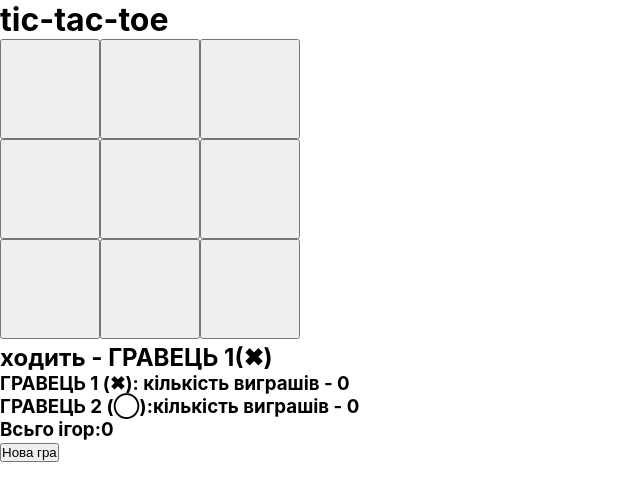
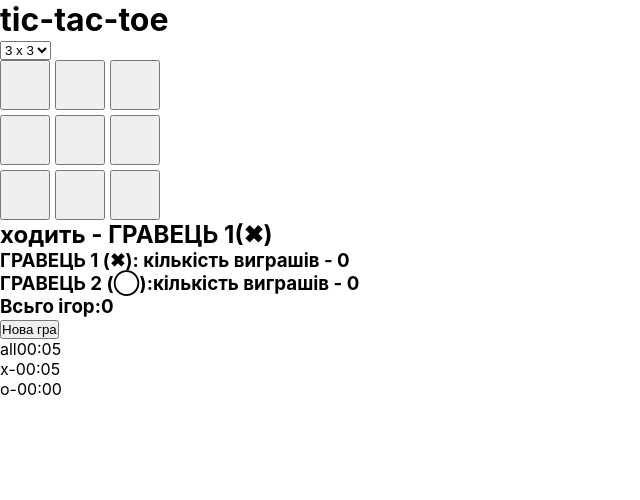
Before and after one commit to Yuliia-Myrakhovska/tic-tac-toe, a React (Create React App) app: page / in a window 1280 px wide. Shown: the top 500 px of the page, without its empty margins (0-640 px from the left). Built offline with nearby package versions, Linux system fonts and the light colour scheme.

Commit message:
added board frame selection

```diff
--- a/src/App.css
+++ b/src/App.css
@@ -6,13 +6,12 @@
   box-sizing: border-box;
 }
 
-.board__container {
-  display: inline-block;
-}
 .board__item {
   display: flex;
 }
 .squere {
-  width: 100px;
-  height: 100px;
+  width: 50px;
+  height: 50px;
+  cursor: pointer;
+  font-size: 24px;
 }
--- a/src/App.js
+++ b/src/App.js
@@ -2,32 +2,54 @@ import React, { useState, useEffect } from "react";
 import Board from "./components/Board";
 import Info from "./components/Info";
 import Modal from "./components/Modal";
-
+import Timer from "./components/Timer";
 import "./App.css";
 
-function getWinner(squqres) {
-  const options = [
-    [0, 1, 2],
-    [3, 4, 5],
-    [6, 7, 8],
-    [0, 4, 8],
-    [2, 4, 6],
-    [0, 3, 6],
-    [1, 4, 7],
-    [2, 5, 8],
-  ];
-  for (let i = 0; i < options.length; i++) {
-    const [a, b, c] = options[i];
+function getOptions(size = 3) {
+  const options = [];
 
-    if (squqres[a] && squqres[a] === squqres[b] && squqres[a] === squqres[c]) {
-      return squqres[a];
+  //варінти по горизонталі та вертикалі
+  for (let i = 0; i < size; i++) {
+    const row = [];
+    const col = [];
+    for (let j = 0; j < size; j++) {
+      row.push(i * size + j);
+      col.push(j * size + i);
+    }
+    options.push(row);
+    options.push(col);
+  }
+
+  //варіанти діагоналей
+  const diag = [];
+  const diag2 = [];
+
+  for (let i = 0; i < size; i++) {
+    diag.push(i * size + i);
+    diag2.push(i * size + (size - (i + 1)));
+  }
+  options.push(diag);
+  options.push(diag2);
+
+  return options;
+}
+function getWinner(squqres, size) {
+  const options = getOptions(size);
+
+  for (let line of options) {
+    const first = squqres[line[0]];
+
+    if (first && line.every((i) => squqres[i] === first)) {
+      return first;
     }
   }
   return null;
 }
 function App() {
   const [isNext, setIsNext] = useState(true);
-  const [squqres, setSquqres] = useState(Array(9).fill(null));
+  const [size, setSize] = useState(3);
+  const [selectedSize, setSelectedSize] = useState(3);
+  const [squqres, setSquqres] = useState(Array(size * size).fill(null));
   const [winX, setWinX] = useState(0);
   const [winO, setWinO] = useState(0);
   const [allGame, setAllGame] = useState(0);
@@ -35,9 +57,18 @@ function App() {
   const [isModalOpen, setIsModalOpen] = useState(false);
 
   function resetGame() {
-    setSquqres(Array(9).fill(null));
+    setSize(selectedSize);
+    setSquqres(Array(selectedSize * selectedSize).fill(null));
     setIsNext(true);
+    emtyTimer();
+    setIsGameOver(false);
   }
+
+  function changeSize(e) {
+    const newSize = parseInt(e.target.value, 10);
+    setSelectedSize(newSize);
+  }
+
   function gameClick(i) {
     const newSquqres = [...squqres];
     if (getWinner(squqres) || newSquqres[i]) {
@@ -55,7 +86,7 @@ function App() {
   }
 
   useEffect(() => {
-    const winner = getWinner(squqres);
+    const winner = getWinner(squqres, size);
     const isFull = squqres.every((cell) => cell !== null);
 
     if (winner) {
@@ -63,25 +94,72 @@ function App() {
         setStatusGame("Переміг: ігрок 1.  Вітаємо!");
         setWinX((prev) => prev + 1);
         showModal();
+        setTimerGame(timeX);
+        setIsGameOver(true);
       } else {
         setStatusGame("Переміг: ігрок 2.  Вітаємо!");
         setWinO((prev) => prev + 1);
         showModal();
+        setTimerGame(timeO);
+        setIsGameOver(true);
       }
       setAllGame((prev) => prev + 1);
     } else if (isFull) {
       setStatusGame("Нічия! Спробуйте ще :)");
       setAllGame((prev) => prev + 1);
       showModal();
+      setTimerGame(seconds);
+      setIsGameOver(true);
     } else {
       setStatusGame("ходить - " + (isNext ? "ГРАВЕЦЬ 1(✖)" : "ГРАВЕЦЬ 2(◯)"));
     }
   }, [squqres, isNext]);
 
+  //timer
+  const [seconds, setSeconds] = useState(0);
+  const [timeX, setTimeX] = useState(0);
+  const [timeO, setTimeO] = useState(0);
+  const [timerGame, setTimerGame] = useState(0);
+  const [isGameOver, setIsGameOver] = useState(false);
+
+  function emtyTimer() {
+    setSeconds(0);
+    setTimeX(0);
+    setTimeO(0);
+  }
+
+  useEffect(() => {
+    if (isGameOver) return;
+    const timerGame = setInterval(() => {
+      setSeconds((prev) => prev + 1);
+    }, 1000);
+
+    return () => clearInterval(timerGame);
+  }, [isGameOver]);
+
+  useEffect(() => {
+    if (isGameOver) return;
+    const timerGame = setInterval(() => {
+      if (isNext) {
+        setTimeX((prev) => prev + 1);
+      } else {
+        setTimeO((prev) => prev + 1);
+      }
+    }, 1000);
+    return () => clearInterval(timerGame);
+  }, [isNext, isGameOver]);
+
   return (
     <div>
       <h1>tic-tac-toe</h1>
-      <Board squqres={squqres} onClick={gameClick} />
+      <select value={selectedSize} onChange={changeSize}>
+        {[3, 4, 5, 6, 7, 8, 9].map((i) => (
+          <option key={i} value={i}>
+            {i} x {i}
+          </option>
+        ))}
+      </select>
+      <Board squqres={squqres} size={size} onClick={gameClick} />
       <Info
         statusGame={statusGame}
         winX={winX}
@@ -89,9 +167,11 @@ function App() {
         allGame={allGame}
         onReset={resetGame}
       />
+      <Timer time={seconds} timeX={timeX} timeO={timeO} />
       <Modal
         isOpen={isModalOpen}
         statusGame={statusGame}
+        timerGame={timerGame}
         onClose={() => setIsModalOpen(false)}
       />
     </div>
--- a/src/components/Board.jsx
+++ b/src/components/Board.jsx
@@ -1,26 +1,18 @@
 import Squqre from "./Squqre";
 
-function Board({ squqres, onClick }) {
-  function renderSquqres(i) {
-    return <Squqre value={squqres[i]} onClick={() => onClick(i)} />;
-  }
+function Board({ squqres, size, onClick }) {
   return (
-    <div className="board__container">
-      <div className="board__item">
-        {renderSquqres(0)}
-        {renderSquqres(1)}
-        {renderSquqres(2)}
-      </div>
-      <div className="board__item">
-        {renderSquqres(3)}
-        {renderSquqres(4)}
-        {renderSquqres(5)}
-      </div>
-      <div className="board__item">
-        {renderSquqres(6)}
-        {renderSquqres(7)}
-        {renderSquqres(8)}
-      </div>
+    <div
+      style={{
+        display: "grid",
+        gridTemplateColumns: `repeat(${size}, 50px)`,
+        gridTemplateRows: `repeat(${size}, 50px)`,
+        gap: "5px",
+      }}
+    >
+      {squqres.map((item, index) => (
+        <Squqre key={index} value={item} onClick={() => onClick(index)} />
+      ))}
     </div>
   );
 }
--- a/src/components/Modal.jsx
+++ b/src/components/Modal.jsx
@@ -1,9 +1,15 @@
 import close from "../img/close.svg";
 import style from "./modal.module.css";
 
-function Modal({ isOpen, statusGame, onClose }) {
+function Modal({ isOpen, statusGame, timerGame, onClose }) {
   if (!isOpen) return null;
-
+  function formatTime(second) {
+    const minute = Math.floor(second / 60);
+    const sec = second % 60;
+    return `${minute.toString().padStart(2, "0")}:${sec
+      .toString()
+      .padStart(2, "0")}`;
+  }
   return (
     <div>
       <div className={style.overlay} onClick={onClose}></div>
@@ -11,6 +17,7 @@ function Modal({ isOpen, statusGame, onClose }) {
         <div className="modal__close">
           <img src={close} alt="close" onClick={onClose} />
           <h1>{statusGame}</h1>
+          <p>{formatTime(timerGame)}</p>
           <button onClick={onClose}>OK</button>
         </div>
       </div>
--- /dev/null
+++ b/src/components/Timer.jsx
@@ -0,0 +1,17 @@
+function Timer({ time, timeX, timeO }) {
+  function formatTime(second) {
+    const minute = Math.floor(second / 60);
+    const sec = second % 60;
+    return `${minute.toString().padStart(2, "0")}:${sec
+      .toString()
+      .padStart(2, "0")}`;
+  }
+  return (
+    <div>
+      <div>all{formatTime(time)}</div>
+      <div>x-{formatTime(timeX)}</div>
+      <div>o-{formatTime(timeO)}</div>
+    </div>
+  );
+}
+export default Timer;
```
